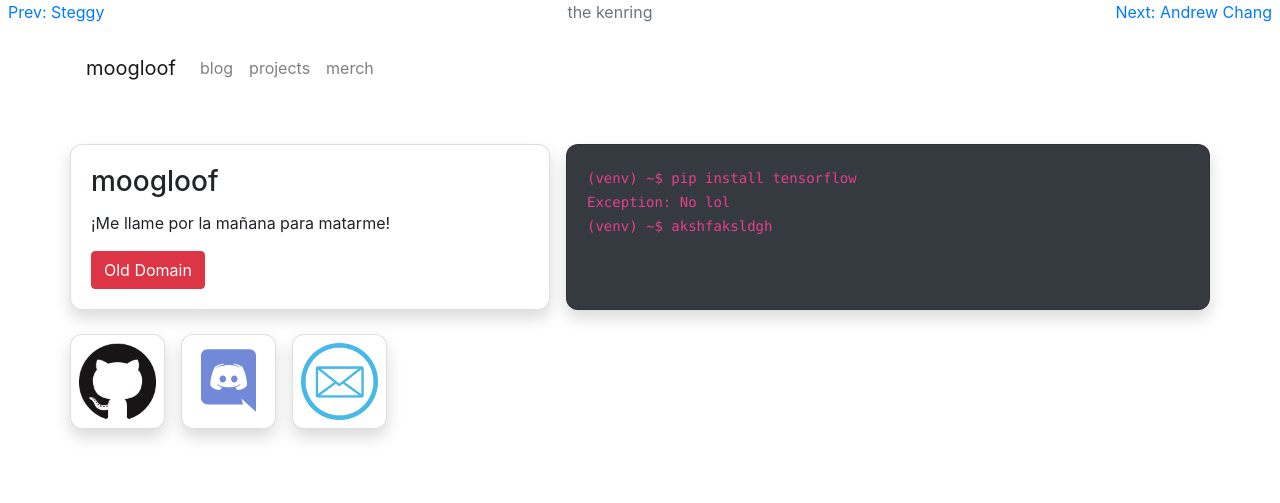
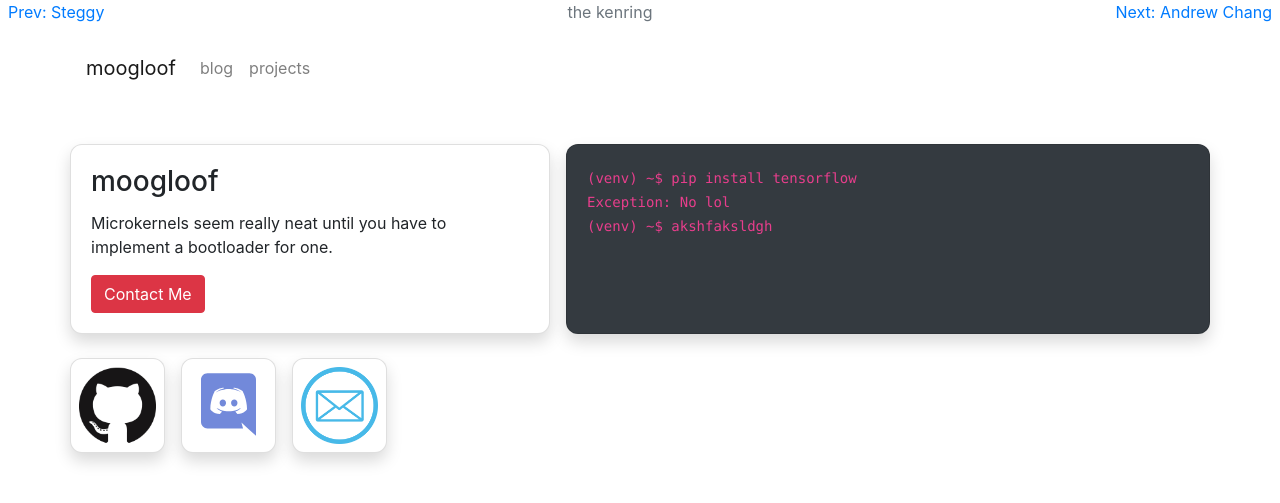
Before and after one commit to moogloof/moogloof.com, a Flask app: page / in a window 1280 px wide. Shown: the top 503 px of the page. Run offline with Flask 2, Linux system fonts and the light colour scheme.

Commit message:
Some content changes

```diff
--- a/moogloof/templates/base.html
+++ b/moogloof/templates/base.html
@@ -27,9 +27,6 @@
 					<li class="nav-item">
 						<a class="nav-link" href="{{ url_for('projects') }}">projects</a>
 					</li>
-					<li class="nav-item">
-						<a class="nav-link" href="{{ url_for('merch') }}">merch</a>
-					</li>
 				</ul>
 				{% if logged_in() %}
 				<div class="dropdown">
--- a/moogloof/templates/home.html
+++ b/moogloof/templates/home.html
@@ -20,7 +20,7 @@
 		<div class="card-body">
 			<h3 class="card-title">moogloof</h3>
 			<p class="card-text">{{ random_phrase }}</p>
-			<a href="http://jeju.dscloud.me/~ethan/moogloof/" class="btn btn-danger" data-toggle="tooltip" data-placement="bottom" title="Please don't, noooooo">Old Domain</a>
+			<a href="mailto:ethansyun@icloud.com" class="btn btn-danger" data-toggle="tooltip" data-placement="bottom" title="Click!">Contact Me</a>
 		</div>
 	</div>
 	<div class="card bg-dark col ml-3 shadow px-0">
--- a/moogloof/views.py
+++ b/moogloof/views.py
@@ -18,7 +18,7 @@ from moogloof.context_processors import util_processor
 # Home page
 @app.route("/")
 def home():
-	random_phrases = ["Some sort of programmer. Can't figure out all those scary OS fanatics.", "Seven hundred seventy seven seventies have seventy seven seventy sevens.", "Years wasted watching anime. The mind degrades with each 300 chapter manga that is finished in one night.", "Struggling to learn x86 assembly.", "Building an OS called, idk loofOS.", "¡Me llame por la mañana para matarme!", "Really wants to travel to korea to meet with family.", "There is nothing more fulfilling in life than an interrupt handler that WORKS."]
+	random_phrases = ["Some sort of programmer. OS development is more fun than it looks.", "Euler invented a crazy amount of laws.", "loofOS, 2 years in the making.", "Struggling but nevertheless learning x86 assembly.", "Building an OS called, idk loofOS.", "Microkernels seem really neat until you have to implement a bootloader for one.", "Really wants to travel to korea to meet with family.", "There is nothing more fulfilling in life than an interrupt handler that WORKS."]
 	# Render the homepage template
 	return render_template("home.html", random_phrase=random.choice(random_phrases))
 
```
